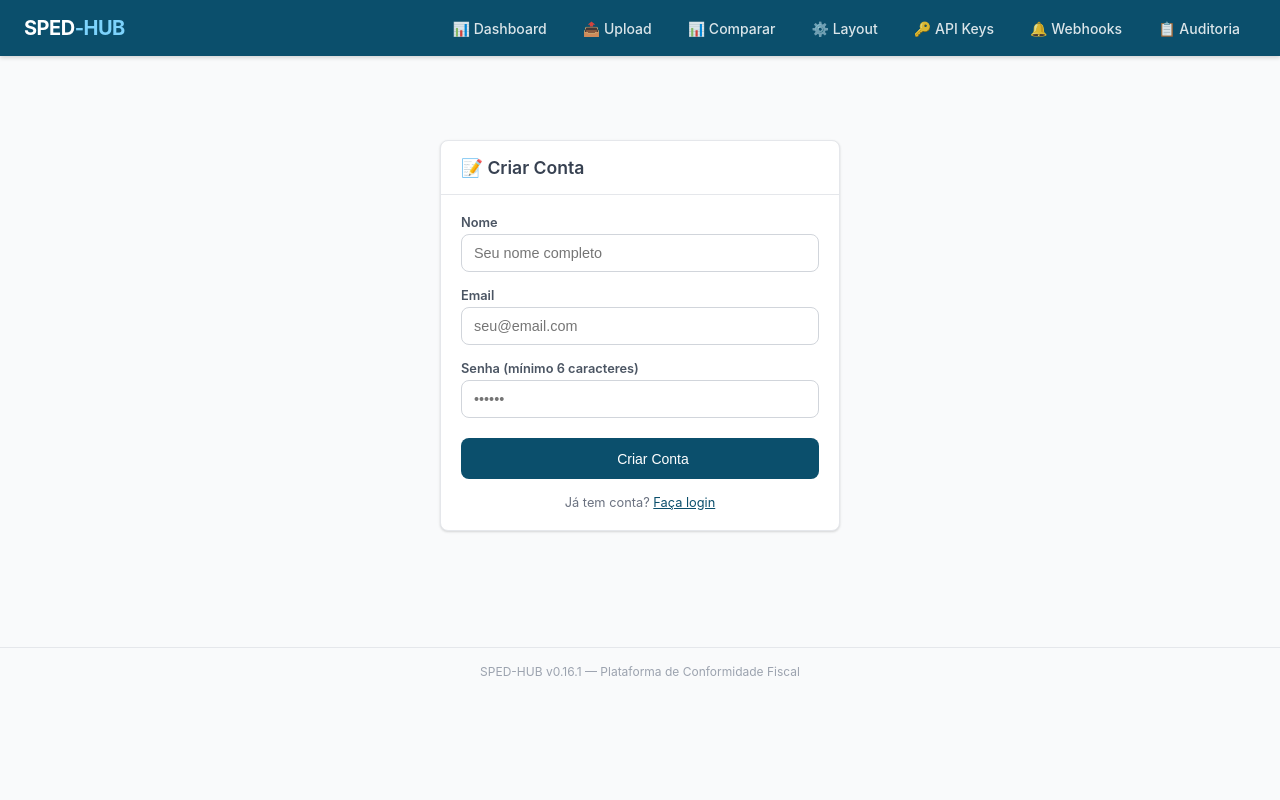
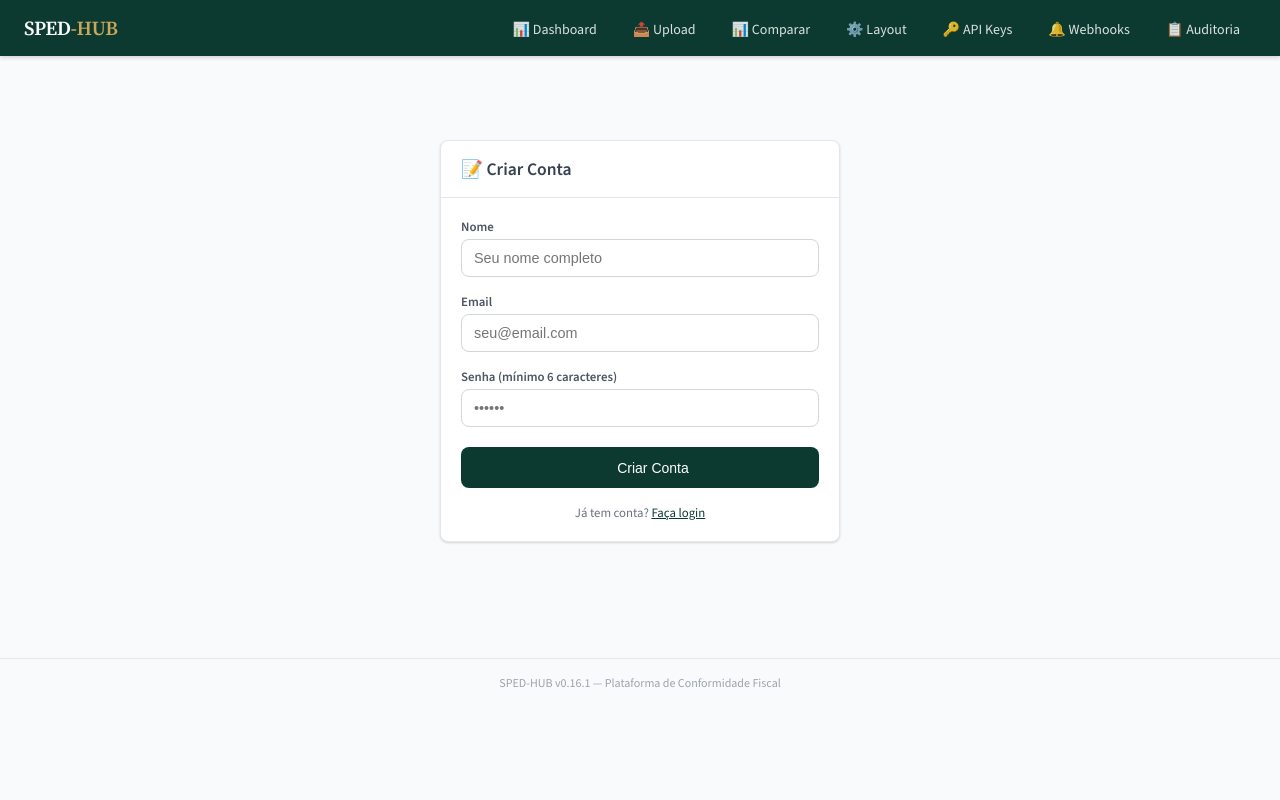
Before and after one commit to fredabsd-svg/SPED-HUB, a FastAPI app: page /register in a window 1280 px wide. Run offline with FastAPI, Linux system fonts and the light colour scheme; parts of the project's set-up code (start-up, migrations or seed data) failed here and were passed over.

Commit message:
adota a identidade "Tinta & Latão" no dashboard web
A interface web era a última área fora da identidade adotada nos
relatórios (PR #9): navbar e botões em azul, gráficos numa paleta
própria, tipografia do sistema.

  - Paleta: --primary vira verde-tinta #0C3A30, --primary-light vira o
    creme #F5F2EA, e entram --accent/#A9812F e --accent-light para
    kickers e linha de total — a mesma leitura dos PDFs.
  - Tipografia: títulos e marca em Source Serif 4, corpo em Source
    Sans 3, servidas pela própria aplicação em /static/fonts (§4.3).
  - Gráficos: cores de DADO seguem a identidade (tinta/apoio/latão);
    badges de ESTADO mantêm o verde/vermelho semântico — significado
    não vira marca.
  - As quatro páginas que não herdam o base.html (webhooks, comparar,
    layout, api_keys) declaram fontes e paleta por conta própria — foi
    nelas que as versões de biblioteca divergiram na era do CDN.

As fontes em static/fonts são CÓPIAS das dos relatórios, de propósito:
o nginx serve /static/ direto do disco (alias), sem passar pela
aplicação — a fonte precisa existir fisicamente ali. Cópia sem trava
diverge em silêncio (§1.9), então o teste novo falha se os bytes das
duas divergirem.

Testes executados:
  pytest tests/test_identidade_dashboard.py -q  → 5 passed (novos)
  pytest -m e2e -q                              → 10 passed (navegador
                                                  real com a identidade)
  pytest -q                                     → 653 passed, 18 skipped
  ruff check . / black --check .                → limpos

Mutação (§3.2), cada uma confirmada falhando e revertida:
  - byte extra numa fonte copiada       → "cópia diverge da fonte"
  - azul antigo de volta numa página    → "identidade pela metade"
  - @font-face para TTF inexistente     → falha explícita (o navegador
                                          degradaria em silêncio)

Co-Authored-By: Claude Opus 5 <noreply@anthropic.com>
Claude-Session: https://claude.ai/code/session_018w1pUPv7Q2FRUPGEiyfYMM

```diff
--- a/src/dashboard/templates/base.html
+++ b/src/dashboard/templates/base.html
@@ -8,10 +8,36 @@
     <script defer src="/static/vendor/alpine-3.14.1.min.js"></script>
     <script src="/static/vendor/chart-4.4.4.umd.min.js"></script>
     <style>
+        /* Identidade "Tinta & Latão" — a mesma dos relatórios exportados.
+           Fontes servidas pela própria aplicação (/static/fonts): sem
+           requisição externa, como manda a §4.3. */
+        @font-face {
+            font-family: 'Source Serif 4';
+            src: url('/static/fonts/SourceSerif4-Semibold.ttf') format('truetype');
+            font-weight: 600;
+            font-style: normal;
+            font-display: swap;
+        }
+        @font-face {
+            font-family: 'Source Sans 3';
+            src: url('/static/fonts/SourceSans3-Regular.ttf') format('truetype');
+            font-weight: 400;
+            font-style: normal;
+            font-display: swap;
+        }
+        @font-face {
+            font-family: 'Source Sans 3';
+            src: url('/static/fonts/SourceSans3-Semibold.ttf') format('truetype');
+            font-weight: 600;
+            font-style: normal;
+            font-display: swap;
+        }
         :root {
-            --primary: #0B4F6C;
-            --primary-light: #E8F3F7;
-            --primary-dark: #073A4F;
+            --primary: #0C3A30;
+            --primary-light: #F5F2EA;
+            --primary-dark: #06231D;
+            --accent: #A9812F;
+            --accent-light: #F7F1E2;
             --success: #16A34A;
             --warning: #D97706;
             --danger: #DC2626;
@@ -33,7 +59,7 @@
         * { margin: 0; padding: 0; box-sizing: border-box; }
 
         body {
-            font-family: -apple-system, BlinkMacSystemFont, 'Segoe UI', Roboto, sans-serif;
+            font-family: 'Source Sans 3', -apple-system, BlinkMacSystemFont, 'Segoe UI', Roboto, sans-serif;
             background: var(--gray-50);
             color: var(--gray-800);
             min-height: 100vh;
@@ -52,6 +78,8 @@
             top: 0;
             z-index: 100;
         }
+        h1, h2, h3, .navbar-brand { font-family: 'Source Serif 4', Georgia, serif; }
+
         .navbar-brand {
             font-size: 1.25rem;
             font-weight: 700;
@@ -59,7 +87,7 @@
             color: white;
             text-decoration: none;
         }
-        .navbar-brand span { color: #7DD3FC; }
+        .navbar-brand span { color: #C9A75B; }
         .navbar-nav { display: flex; gap: 4px; list-style: none; align-items: center; }
         .navbar-nav a {
             color: rgba(255,255,255,.85);
@@ -189,7 +217,7 @@
         .text-muted { color: var(--gray-400); }
         .font-mono { font-family: 'SF Mono', 'Fira Code', monospace; font-size: .8rem; }
         .row-subtotal td { font-weight: 600; border-top: 2px solid var(--gray-300); }
-        .row-total td { font-weight: 700; border-top: 2px solid var(--primary); background: var(--primary-light) !important; }
+        .row-total td { font-weight: 700; border-top: 2px solid var(--accent); background: var(--accent-light) !important; }
         .row-section td { font-weight: 700; background: var(--gray-100) !important; color: var(--primary-dark); }
 
         .upload-zone {
```
Also changed, not shown: docs/modules/dashboard.md (+8 -0 lines), docs/status.md (+2 -1 lines), src/dashboard/templates/api_keys.html (+19 -3 lines), src/dashboard/templates/comparar.html (+20 -4 lines), src/dashboard/templates/dashboard.html (+6 -6 lines), src/dashboard/templates/layout.html (+19 -3 lines), src/dashboard/templates/webhooks.html (+20 -4 lines), tests/test_identidade_dashboard.py (added, +94 -0 lines), CHANGELOG.md, src/dashboard/static/fonts/README.md (added), src/dashboard/static/fonts/SourceSans3-Regular.ttf (added), src/dashboard/static/fonts/SourceSans3-Semibold.ttf (added), src/dashboard/static/fonts/SourceSerif4-Semibold.ttf (added).
